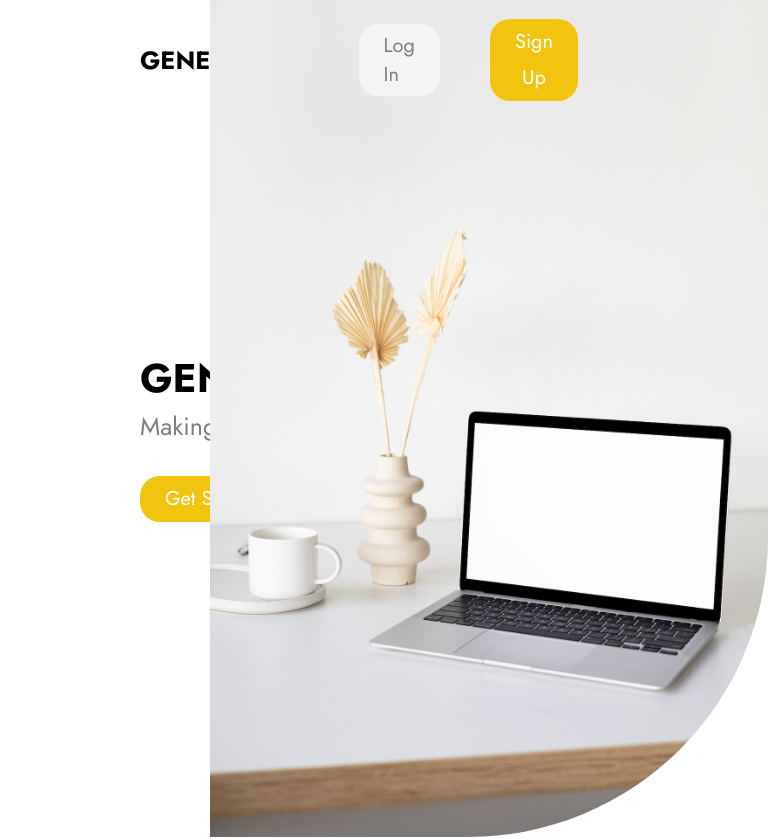
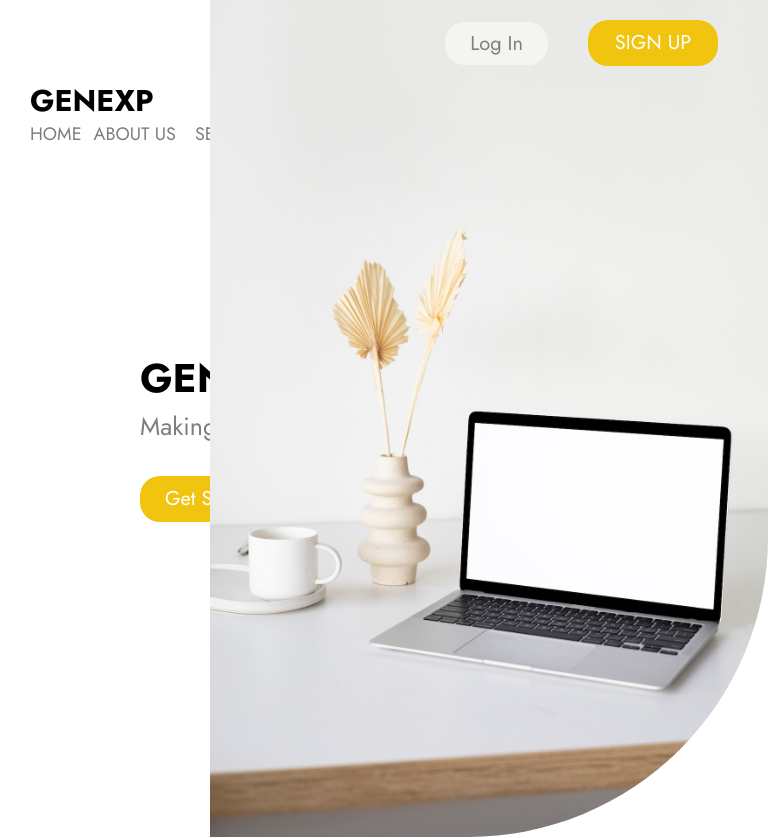
Before and after one commit to ktarun1419/genexp, a React (Create React App) app: page / in a window 768 px wide. Shown: the top 838 px of the page. Built offline with nearby package versions, Linux system fonts and the light colour scheme.

Commit message:
Added responsiveness to Navbar

```diff
--- a/src/components/Navbar.css
+++ b/src/components/Navbar.css
@@ -32,6 +32,9 @@
 .menu nav .left-side-menu .sub-menu a {
     margin-right: 2rem;
 }
+.menu nav .left-side-menu .sub-menu a:first-child {
+    margin-right: 1rem;
+}
 
 .menu nav .left-side-menu .logo a h3 {
     font-size: 2.5rem;
@@ -63,7 +66,7 @@
 }
 
 .menu .right-side-menu .sub-menu a {
-    margin-right: 5rem;
+    margin-right: 3rem;
     padding: 0.7rem 2.5rem;
     background: rgba(255, 255, 255, 0.5);
     font-size: 2rem;
@@ -73,7 +76,7 @@
     z-index: 9;
 }
 
-.menu .right-side-menu .sub-menu .style-btn{
+.menu .right-side-menu .sub-menu .style-btn {
     padding: 0px;
 }
 
@@ -93,3 +96,177 @@
 .menu .right-side-menu .sub-menu a li:hover {
     color: var(--button-background);
 }
+
+
+@media (min-width: 1024px) {
+
+    .menu {
+        padding: 0 4rem;
+    }
+
+    .menu nav .left-side-menu .sub-menu a li {
+        font-size: 2rem;
+        margin-right: 1.5rem;
+        width: 10rem;
+    }
+
+    .menu nav .left-side-menu .logo a h3 {
+        margin-right: 5rem;
+    }
+}
+
+@media (min-width: 768px) and (max-width: 1023px) {
+    .menu {
+        padding: 0 3rem;
+    }
+
+    .menu nav .left-side-menu .sub-menu a li {
+        font-size: 1.3rem;
+        margin-right: 2px;
+    }
+
+    .menu nav .left-side-menu .logo a h3 {
+        font-size: 2rem;
+    }
+
+    .menu nav .left-side-menu .sub-menu a {
+        margin-right: 2rem;
+    }
+
+
+    .menu nav {
+        display: flex;
+        flex-flow: column;
+        align-items: flex-start;
+
+    }
+
+    .menu nav .left-side-menu {
+        width: 100%;
+        display: block;
+        order: 2;
+    }
+
+    .menu nav .left-side-menu .logo {
+        display: block;
+        width: 100%;
+    }
+
+    .menu nav .left-side-menu .logo a h3 {
+        font-size: 3rem;
+    }
+
+    .menu .left-side-menu .sub-menu {
+        width: 100%;
+        display: block;
+    }
+
+    .menu nav .left-side-menu .sub-menu a {
+        margin-right: 1.7rem;
+    }
+
+    .menu nav .left-side-menu .sub-menu a li {
+        font-size: 2rem;
+    }
+
+    .main nav .right-side-menu {
+        width: 100%;
+        order: 1;
+    }
+
+    .menu .right-side-menu .sub-menu button {
+        width: 13rem;
+        font-size: 2rem;
+        text-transform: uppercase;
+    }
+
+    .menu .right-side-menu {
+        width: 100%;
+        display: block;
+        justify-content: flex-end;
+    }
+
+    .menu .right-side-menu .sub-menu a {
+        margin: 2rem;
+    }
+}
+
+@media (max-width: 768px) {
+
+    .menu {
+        padding: 0 3rem;
+    }
+
+    .menu nav {
+        display: flex;
+        flex-flow: column;
+        align-items: flex-start;
+
+    }
+
+    .menu nav .left-side-menu {
+        width: 100%;
+        display: block;
+        order: 2;
+    }
+
+    .menu nav .left-side-menu .logo {
+        display: block;
+        width: 100%;
+    }
+
+    .menu nav .left-side-menu .logo a h3 {
+        font-size: 3rem;
+    }
+
+    .menu .left-side-menu .sub-menu {
+        width: 100%;
+        display: block;
+    }
+
+    .menu nav .left-side-menu .sub-menu a {
+        margin-right: 1.7rem;
+    }
+
+    .menu nav .left-side-menu .sub-menu a li {
+        font-size: 1.8rem;
+    }
+
+    .main .right-side-menu {
+        width: 100%;
+        order: 1;
+    }
+
+    .main nav .right-side-menu .sub-menu {
+        display: flex;
+        justify-content: center;
+    }
+
+    .menu .right-side-menu .sub-menu button {
+        width: 13rem;
+        font-size: 2rem;
+        text-transform: uppercase;
+    }
+
+    .menu .right-side-menu {
+        width: 100%;
+        display: block;
+        justify-content: flex-end;
+    }
+
+    .menu .right-side-menu .sub-menu a {
+        margin: 2rem;
+    }
+}
+
+@media (max-width: 468px) {
+
+    .menu nav .left-side-menu .logo a h3 {
+        font-size: 2.7rem;
+    }
+
+    .menu nav .left-side-menu .sub-menu a li {
+        font-size: 1.5rem;
+    }
+
+}
```
